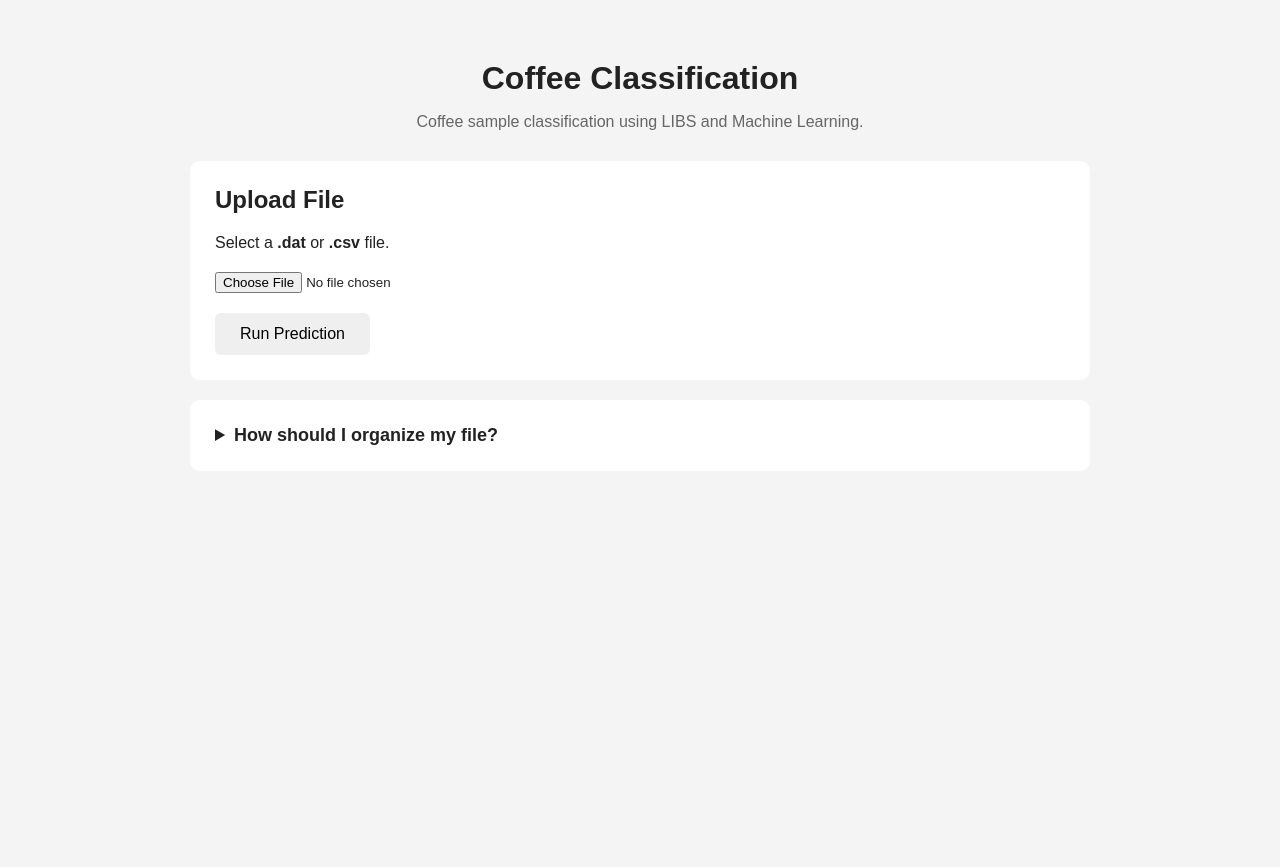
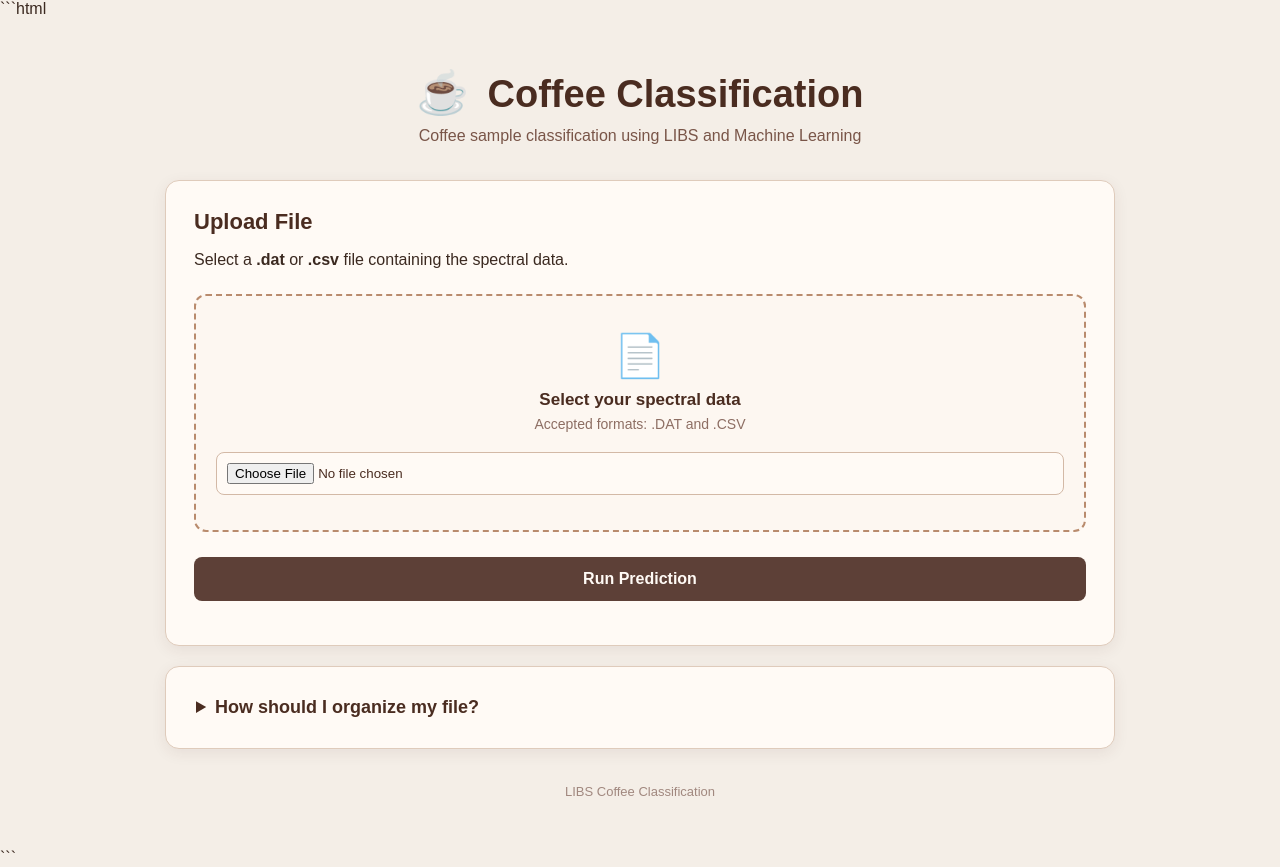
Before and after one commit to PedroPiana/LIBS_inference_website, a Flask app: page / in a window 1280 px wide. Before the commit the page ends 445 px from the top, so only its background shows below. Run offline with Flask 3, Linux system fonts and the light colour scheme; parts of the project's set-up code (start-up, migrations or seed data) failed here and were passed over.

Commit message:
frontend ok

````diff
--- a/static/style.css
+++ b/static/style.css
@@ -4,94 +4,244 @@
 
 body {
     margin: 0;
-    font-family: Arial, sans-serif;
-    background-color: #f4f4f4;
-    color: #222;
+    font-family: Arial, Helvetica, sans-serif;
+    background: #f4eee7;
+    color: #3b2920;
 }
 
 .container {
-    width: 90%;
-    max-width: 900px;
-    margin: 60px auto;
+    width: 92%;
+    max-width: 950px;
+    margin: 50px auto;
+}
+
+header {
+    text-align: center;
+    margin-bottom: 35px;
 }
 
 h1 {
+    margin: 0;
+    font-size: 38px;
+    font-weight: 700;
+    color: #4a2c20;
+}
+
+.description {
+    margin-top: 10px;
+    color: #795548;
+    font-size: 16px;
+}
+
+.card {
+    background: #fffaf5;
+    padding: 28px;
+    margin-bottom: 20px;
+    border-radius: 14px;
+    border: 1px solid #dfcbbb;
+    box-shadow: 0 4px 15px rgba(74, 44, 32, 0.08);
+}
+
+.card h2 {
+    margin-top: 0;
+    margin-bottom: 8px;
+    font-size: 22px;
+    color: #4a2c20;
+}
+
+.upload-area {
+    border: 2px dashed #b98b6d;
+    border-radius: 12px;
+    padding: 35px 20px;
     text-align: center;
+    margin: 25px 0;
+    background: #fdf7f1;
+    transition: 0.2s;
+}
+
+.upload-area:hover {
+    border-color: #795548;
+    background: #f8eee5;
+}
+
+.upload-icon {
+    font-size: 42px;
     margin-bottom: 10px;
 }
 
-.description {
-    text-align: center;
-    color: #666;
-    margin-bottom: 30px;
+.upload-text {
+    font-size: 17px;
+    font-weight: 600;
+    margin-bottom: 6px;
+    color: #4a2c20;
 }
 
-.card {
-    background-color: white;
-    padding: 25px;
+.upload-info {
+    font-size: 14px;
+    color: #8d6e63;
+}
+
+input[type="file"] {
+    display: block;
+    width: 100%;
+    margin-top: 20px;
+    padding: 10px;
+    border: 1px solid #d3b9a6;
+    border-radius: 8px;
+    background: #fffaf5;
+    color: #4a2c20;
+    cursor: pointer;
+}
+
+button {
+    width: 100%;
+    padding: 13px 20px;
+    border: none;
+    border-radius: 8px;
+    background: #5d4037;
+    color: #fffaf5;
+    cursor: pointer;
+    font-size: 16px;
+    font-weight: 600;
+    transition: 0.2s;
+}
+
+button:hover {
+    background: #3e2723;
+    transform: translateY(-1px);
+}
+
+details {
+    cursor: pointer;
+}
+
+details summary {
+    font-size: 18px;
+    font-weight: 600;
+    padding: 2px;
+    color: #4a2c20;
+}
+
+.explanation {
+    margin-top: 25px;
+    color: #6d5145;
+}
+
+.explanation h3 {
+    color: #4a2c20;
+    margin-top: 25px;
+}
+
+pre {
+    padding: 18px;
+    background: #3e2723;
+    color: #f5e9dc;
+    border-radius: 8px;
+    overflow-x: auto;
+    font-size: 14px;
+    line-height: 1.6;
+}
+
+.explanation ul {
+    padding-left: 20px;
+    line-height: 2;
+}
+
+.error {
+    background: #f9e2dc;
+    border: 1px solid #d89b8c;
+    color: #8b3a2b;
+    padding: 18px 20px;
     margin-bottom: 20px;
     border-radius: 10px;
 }
 
-.card h2 {
-    margin-top: 0;
-}
-
-input[type="file"] {
-    display: block;
-    margin: 20px 0;
-}
-
-button {
-    padding: 12px 25px;
-    border: none;
-    border-radius: 6px;
-    cursor: pointer;
+.error strong {
     font-size: 16px;
 }
 
-button:hover {
-    opacity: 0.8;
+.results {
+    margin-top: 25px;
 }
 
-details summary {
-    cursor: pointer;
-    font-size: 18px;
-    font-weight: bold;
+.results-header {
+    display: flex;
+    justify-content: space-between;
+    align-items: center;
+    margin-bottom: 15px;
 }
 
-.explanation {
-    margin-top: 20px;
+.results-header h2 {
+    margin: 0;
 }
 
-pre {
-    padding: 15px;
-    background-color: #eee;
-    border-radius: 6px;
-    overflow-x: auto;
-}
-
-.error {
-    background-color: #ffe0e0;
-    border: 1px solid #ffaaaa;
-    padding: 20px;
-    margin-bottom: 20px;
-    border-radius: 8px;
+.file-name {
+    color: #8d6e63;
+    font-size: 14px;
 }
 
 table {
     width: 100%;
     border-collapse: collapse;
-    margin-top: 20px;
+    margin-top: 15px;
+    overflow: hidden;
+    border-radius: 8px;
+}
+
+th {
+    background: #ead9ca;
+    color: #4a2c20;
+    font-weight: 600;
+    text-align: left;
 }
 
 th,
 td {
-    padding: 12px;
-    text-align: left;
-    border-bottom: 1px solid #ddd;
+    padding: 14px 16px;
+    border-bottom: 1px solid #ead9ca;
 }
 
-th {
-    background-color: #eee;
+tbody tr:hover {
+    background: #f8eee5;
 }
+
+tbody tr:last-child td {
+    border-bottom: none;
+}
+
+.classification {
+    font-weight: 600;
+    color: #6d4c41;
+}
+
+.footer {
+    text-align: center;
+    margin-top: 35px;
+    color: #a1887f;
+    font-size: 13px;
+}
+
+.coffee-icon {
+    font-size: 42px;
+    margin-right: 8px;
+}
+
+@media (max-width: 600px) {
+    .container {
+        width: 94%;
+        margin: 30px auto;
+    }
+
+    h1 {
+        font-size: 30px;
+    }
+
+    .card {
+        padding: 20px;
+    }
+
+    th,
+    td {
+        padding: 11px;
+    }
+}
--- a/templates/index.html
+++ b/templates/index.html
@@ -1,73 +1,205 @@
+```html
 <!DOCTYPE html>
 <html lang="en">
 <head>
     <meta charset="UTF-8">
-    <meta name="viewport" content="width=device-width,initial-scale=1.0">
-    <title>Coffee Classification</title>
-    <link rel="stylesheet" href="{{ url_for('static',filename='style.css') }}">
+    <meta name="viewport" content="width=device-width, initial-scale=1.0">
+    <title>Coffee Classification ☕</title>
+    <link rel="stylesheet" href="{{ url_for('static', filename='style.css') }}">
 </head>
+
 <body>
+
     <main class="container">
-        <h1>Coffee Classification</h1>
-        <p class="description">Coffee sample classification using LIBS and Machine Learning.</p>
+
+        <header>
+            <h1><span class="coffee-icon">☕</span> Coffee Classification</h1>
+            <p class="description">
+                Coffee sample classification using LIBS and Machine Learning
+            </p>
+        </header>
+
         <section class="card">
+
             <h2>Upload File</h2>
-            <p>Select a <strong>.dat</strong> or <strong>.csv</strong> file.</p>
-            <form action="/predict" method="POST" enctype="multipart/form-data">
-                <input type="file" name="file" accept=".dat,.csv" required>
-                <button type="submit">Run Prediction</button>
+
+            <p>
+                Select a <strong>.dat</strong> or <strong>.csv</strong> file
+                containing the spectral data.
+            </p>
+
+            <form
+                action="/predict"
+                method="POST"
+                enctype="multipart/form-data"
+            >
+
+                <div class="upload-area">
+
+                    <div class="upload-icon">
+                        📄
+                    </div>
+
+                    <div class="upload-text">
+                        Select your spectral data
+                    </div>
+
+                    <div class="upload-info">
+                        Accepted formats: .DAT and .CSV
+                    </div>
+
+                    <input
+                        type="file"
+                        name="file"
+                        accept=".dat,.csv"
+                        required
+                    >
+
+                </div>
+
+                <button type="submit">
+                    Run Prediction
+                </button>
+
             </form>
+
         </section>
+
+
         <details class="card">
-            <summary>How should I organize my file?</summary>
+
+            <summary>
+                How should I organize my file?
+            </summary>
+
             <div class="explanation">
-                <p>The file must use <strong>;</strong> as the separator.</p>
-                <p>The first column must be <strong>wavelength</strong>.</p>
-                <p>Each following column represents one sample.</p>
+
+                <p>
+                    The file must use <strong>;</strong> as the separator.
+                </p>
+
+                <p>
+                    The first column must be named
+                    <strong>wavelength</strong>.
+                </p>
+
+                <p>
+                    Each column after <strong>wavelength</strong>
+                    represents one sample.
+                </p>
+
                 <h3>Example:</h3>
+
                 <pre>wavelength;sample_1;sample_2;sample_3
 180;15.1;43.21;12.2
 180.125;39;32.2;15.4
 180.250;21.5;18.7;30.1
 ...</pre>
+
                 <ul>
-                    <li>✓ First column: wavelength</li>
-                    <li>✓ First row: sample identification</li>
-                    <li>✓ Separator: ;</li>
-                    <li>✓ Each column after wavelength: one sample</li>
-                    <li>✓ Spectral data must be numeric</li>
-                    <li>✓ Accepted extensions: .dat and .csv</li>
+                    <li>
+                        ✓ First column: wavelength
+                    </li>
+
+                    <li>
+                        ✓ First row: sample identification
+                    </li>
+
+                    <li>
+                        ✓ Separator: ;
+                    </li>
+
+                    <li>
+                        ✓ Each column after wavelength: one sample
+                    </li>
+
+                    <li>
+                        ✓ Spectral data must be numeric
+                    </li>
+
+                    <li>
+                        ✓ Accepted extensions: .DAT and .CSV
+                    </li>
                 </ul>
+
             </div>
+
         </details>
+
+
         {% if error %}
+
         <section class="error">
-            <strong>Error:</strong>
-            <p>{{ error }}</p>
+
+            <strong>Error</strong>
+
+            <p>
+                {{ error }}
+            </p>
+
         </section>
+
         {% endif %}
+
+
         {% if results %}
+
         <section class="card results">
-            <h2>Results</h2>
-            <p>File: <strong>{{ filename }}</strong></p>
+
+            <div class="results-header">
+
+                <h2>Results</h2>
+
+                <span class="file-name">
+                    {{ filename }}
+                </span>
+
+            </div>
+
             <table>
+
                 <thead>
+
                     <tr>
                         <th>Sample</th>
                         <th>Classification</th>
                     </tr>
+
                 </thead>
+
                 <tbody>
+
                     {% for result in results %}
+
                     <tr>
-                        <td>{{ result.sample }}</td>
-                        <td>{{ result.class }}</td>
+
+                        <td>
+                            {{ result.sample }}
+                        </td>
+
+                        <td class="classification">
+                            {{ result.class }}
+                        </td>
+
                     </tr>
+
                     {% endfor %}
+
                 </tbody>
+
             </table>
+
         </section>
+
         {% endif %}
+
+
+        <footer class="footer">
+            LIBS Coffee Classification
+        </footer>
+
     </main>
+
 </body>
 </html>
+```
````
